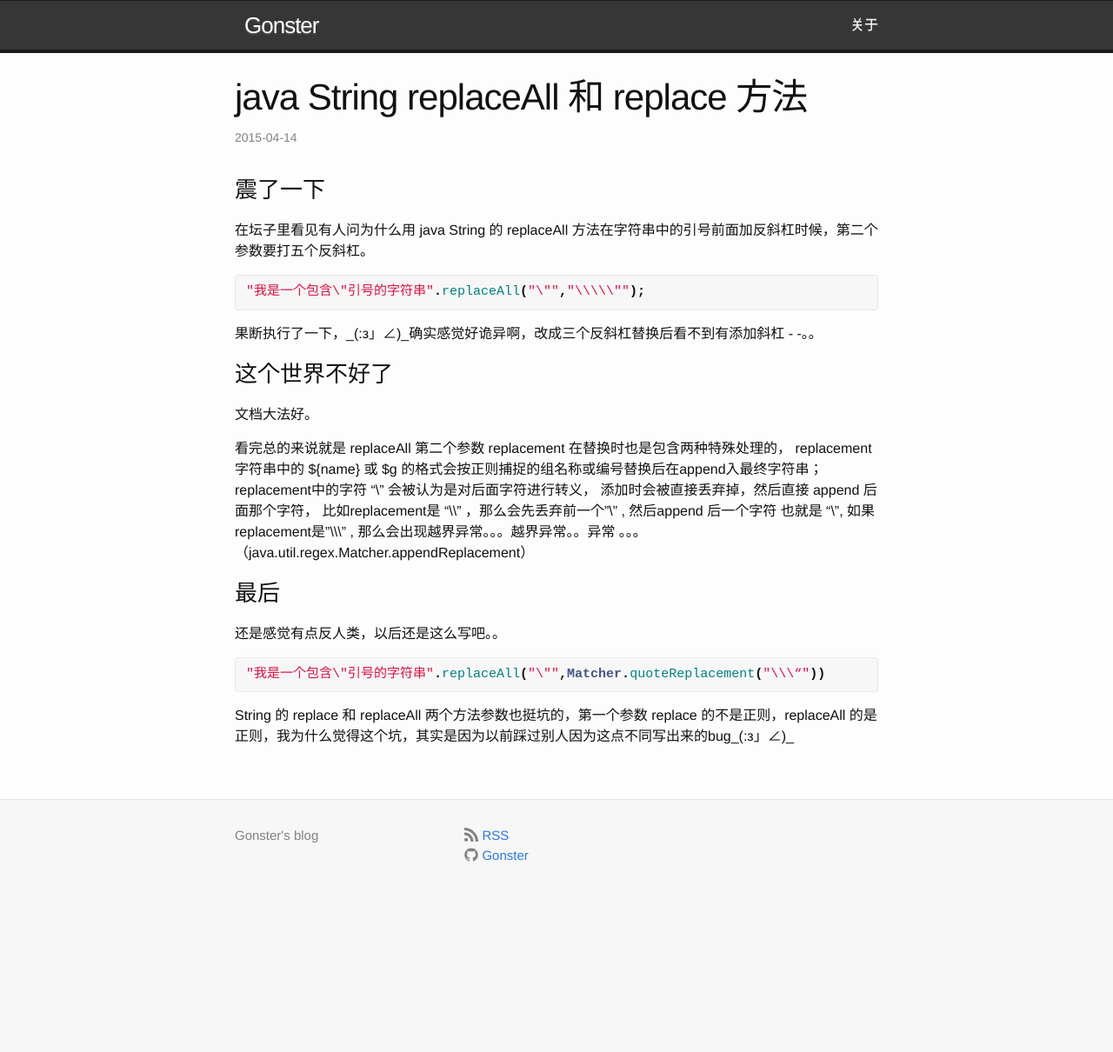
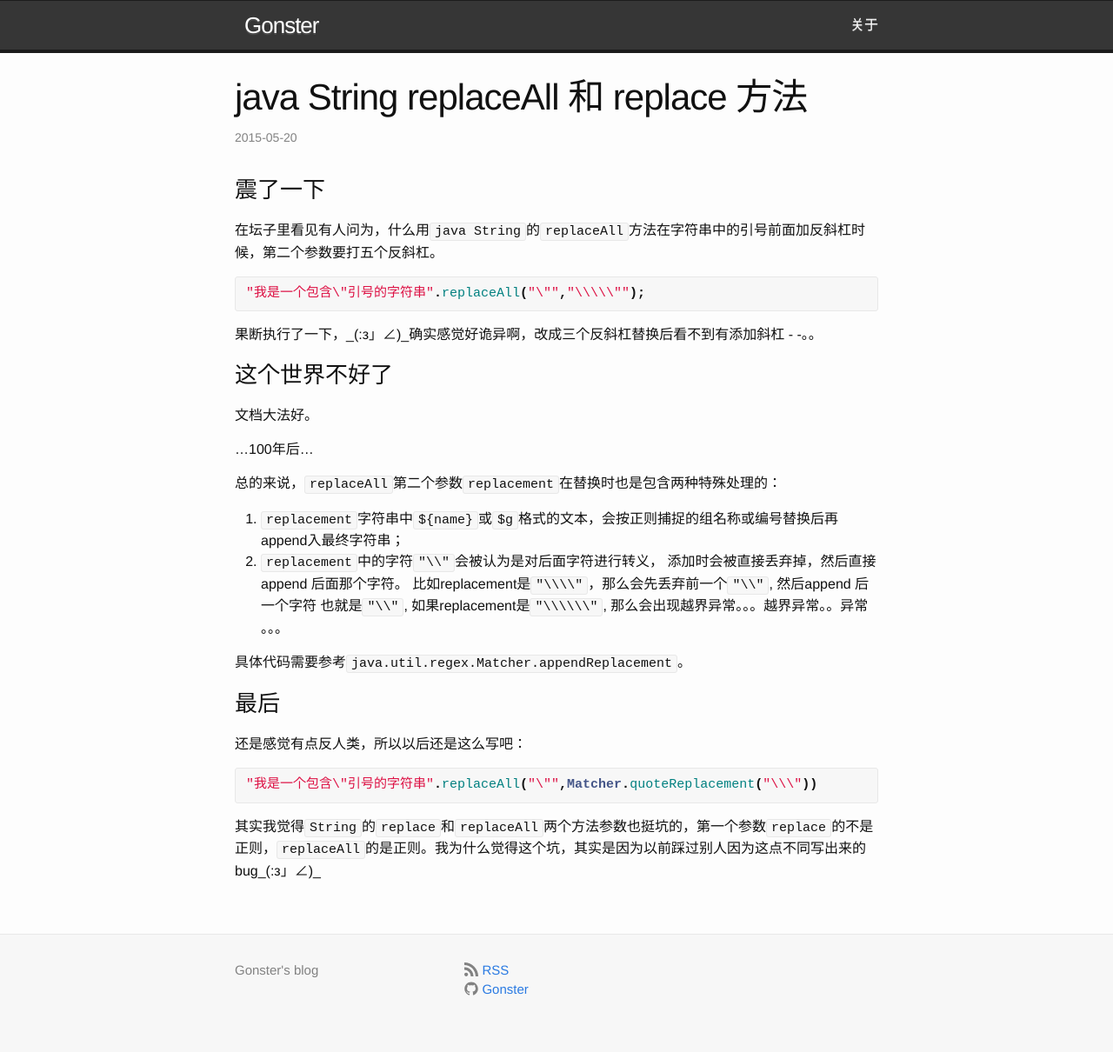
Before and after one commit to Gonster/Gonster.github.io, a Jekyll site: the page built from _posts/2015-05-20-java-String-replace-replaceAll.markdown, in a window 1280 px wide. Shown: the whole page at 87% size. Built offline with Jekyll 4.4.1, drawn with Linux system fonts in a browser that asks for light colours; comment, search, counter and statistics services are not loaded; before the commit the page ends 1055 px from its top, so only the background shows below that.

Commit message:
modified

```diff
--- a/_posts/2015-05-20-java-String-replace-replaceAll.markdown
+++ b/_posts/2015-05-20-java-String-replace-replaceAll.markdown
@@ -1,13 +1,13 @@
 ---
 layout: post
 title:  "java String replaceAll 和 replace 方法"
-date:  2015-04-14 20:49:30
+date:  2015-05-20 23:02:00
 categories: java
 ---
 
 ###震了一下
 
-在坛子里看见有人问为什么用 java String 的 replaceAll 方法在字符串中的引号前面加反斜杠时候，第二个参数要打五个反斜杠。
+在坛子里看见有人问为，什么用`java String`的`replaceAll`方法在字符串中的引号前面加反斜杠时候，第二个参数要打五个反斜杠。
 
 {% highlight java %}
 "我是一个包含\"引号的字符串".replaceAll("\"","\\\\\"");
@@ -19,14 +19,20 @@ categories: java
 
 文档大法好。
 
-看完总的来说就是 replaceAll 第二个参数 replacement 在替换时也是包含两种特殊处理的， replacement 字符串中的 ${name} 或 $g 的格式会按正则捕捉的组名称或编号替换后在append入最终字符串；replacement中的字符 "\\" 会被认为是对后面字符进行转义， 添加时会被直接丢弃掉，然后直接 append 后面那个字符， 比如replacement是 "\\\\" ，那么会先丢弃前一个"\\" , 然后append 后一个字符 也就是 "\\", 如果replacement是"\\\\\\" , 那么会出现越界异常。。。越界异常。。异常 。。。（java.util.regex.Matcher.appendReplacement）
+...100年后...
+
+总的来说，`replaceAll`第二个参数`replacement`在替换时也是包含两种特殊处理的：
+1. `replacement`字符串中`${name}`或`$g`格式的文本，会按正则捕捉的组名称或编号替换后再append入最终字符串；
+2. `replacement`中的字符`"\\"`会被认为是对后面字符进行转义， 添加时会被直接丢弃掉，然后直接 append 后面那个字符。 比如replacement是`"\\\\"`，那么会先丢弃前一个`"\\"`, 然后append 后一个字符 也就是`"\\"`, 如果replacement是`"\\\\\\"`, 那么会出现越界异常。。。越界异常。。异常 。。。
+
+具体代码需要参考`java.util.regex.Matcher.appendReplacement`。
 
 ###最后
 
-还是感觉有点反人类，以后还是这么写吧。。
+还是感觉有点反人类，所以以后还是这么写吧：
 
 {% highlight java %}
-"我是一个包含\"引号的字符串".replaceAll("\"",Matcher.quoteReplacement("\\\“"))
+"我是一个包含\"引号的字符串".replaceAll("\"",Matcher.quoteReplacement("\\\"))
 {% endhighlight %}
 
-String 的 replace 和 replaceAll 两个方法参数也挺坑的，第一个参数 replace 的不是正则，replaceAll 的是正则，我为什么觉得这个坑，其实是因为以前踩过别人因为这点不同写出来的bug\_(:з」∠)\_
+其实我觉得`String`的`replace`和`replaceAll`两个方法参数也挺坑的，第一个参数`replace`的不是正则，`replaceAll`的是正则。我为什么觉得这个坑，其实是因为以前踩过别人因为这点不同写出来的bug\_(:з」∠)\_
```
